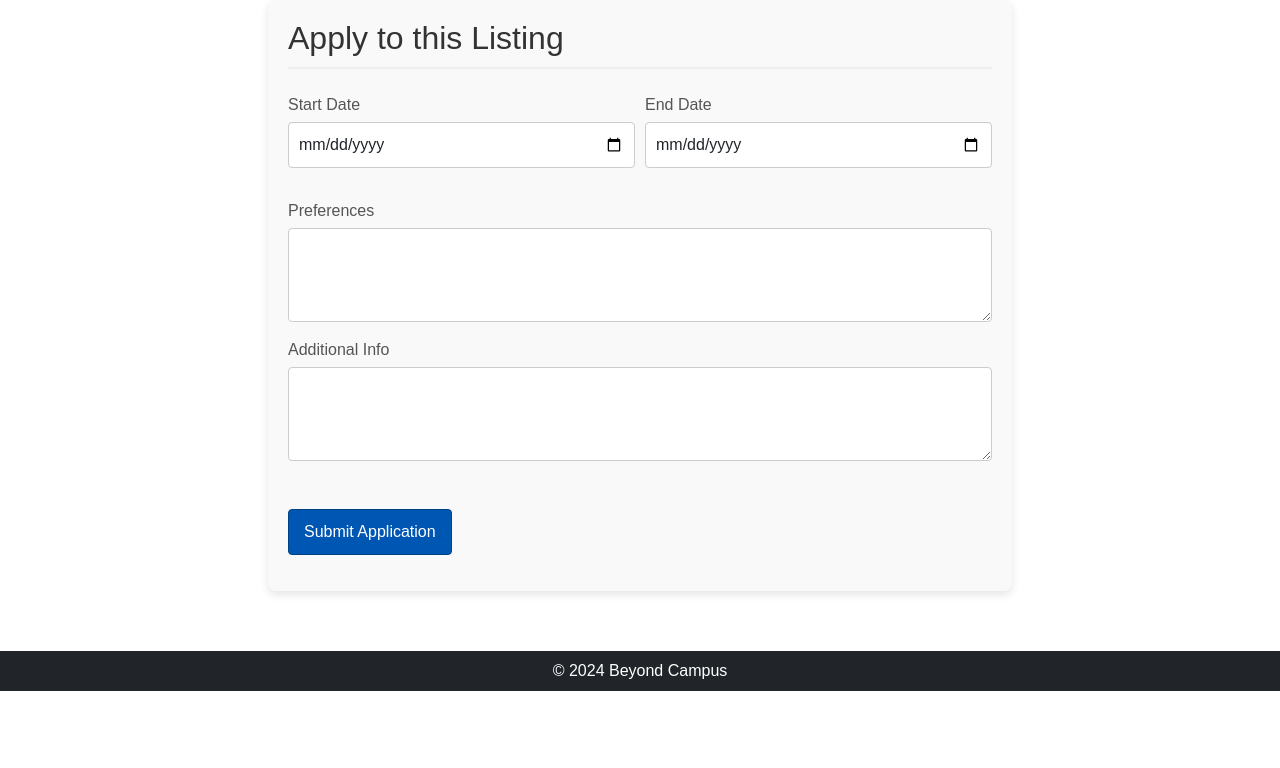
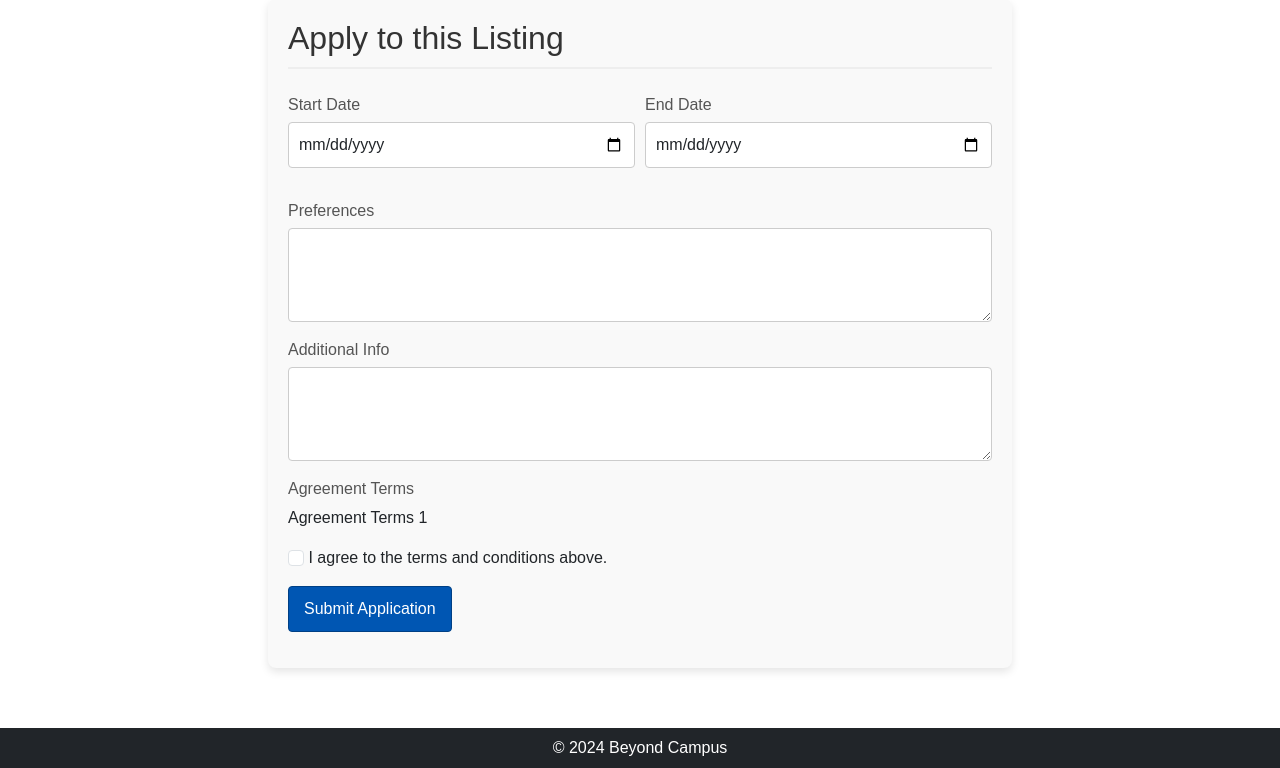
Before and after one commit to AjaXsb/beyond_campus, a Django app: template beyondCampus/templates/Application.html in a window 1280 px wide. Shown: the part 207-975 px from the top of the page. Before the commit the page ends 898 px from the top, so only its background shows below. Run offline with Django 4.2, Linux system fonts and the light colour scheme; the template is opened without the code that fills it: values that come from a table or form of the project are taken from there, others are empty; data comes from the database, SQL or seed files in the repository; parts of the project's set-up code (start-up, migrations or seed data) failed here and were passed over.

Commit message:
Update Application.html

```diff
--- a/beyondCampus/templates/Application.html
+++ b/beyondCampus/templates/Application.html
@@ -59,6 +59,14 @@
   button.btn-primary:hover {
     background-color: #0069d9;
   }
+  .terms-info {
+    font-size: 0.9rem;
+    color: #666;
+    margin-top: 15px;
+  }
+  .terms-checkbox {
+    margin-bottom: 1rem;
+  }
   @media (max-width: 768px) {
     .form-row {
       flex-direction: column;
@@ -73,7 +81,7 @@
   <div class="row">
     <div class="col-md-8 offset-md-2 form-container">
       <h2 class="mb-4">Apply to this Listing</h2>
-      <form method="post">
+      <form method="post" action="{% url 'applications' %}">
         {% csrf_token %}
         <div class="form-row">
           <div class="mb-3">
@@ -93,10 +101,27 @@
           <label for="additional_info" class="form-label">Additional Info</label>
           <textarea class="form-control" id="additional_info" name="additional_info" rows="3"></textarea>
         </div>
-        <div class="mt-5">
-        <div class="mt-5">
-         <div class="mb-3">
-        <button type="submit" class="btn btn-primary">Submit Application</button>
+
+        <!-- Display rental agreement terms -->
+        <div class="mb-3">
+          <label for="rental_terms" class="form-label"> Agreement Terms</label>
+          <div id="rental_terms" class="terms-container">
+              {{ rental_agreement.agreement_terms|safe }}
+          </div>
+      </div>
+
+      <!-- Checkbox for agreement -->
+      <div class="mb-3">
+          <input type="checkbox" class="form-check-input" id="agree_terms" name="agree_terms" required>
+          <label for="agree_terms" class="form-check-label">
+              I agree to the terms and conditions above.
+          </label>
+      </div>
+
+        <!-- Submit button -->
+        <div class="mb-3">
+          <button type="submit" class="btn btn-primary">Submit Application</button>
+        </div>
       </form>
     </div>
   </div>
```
